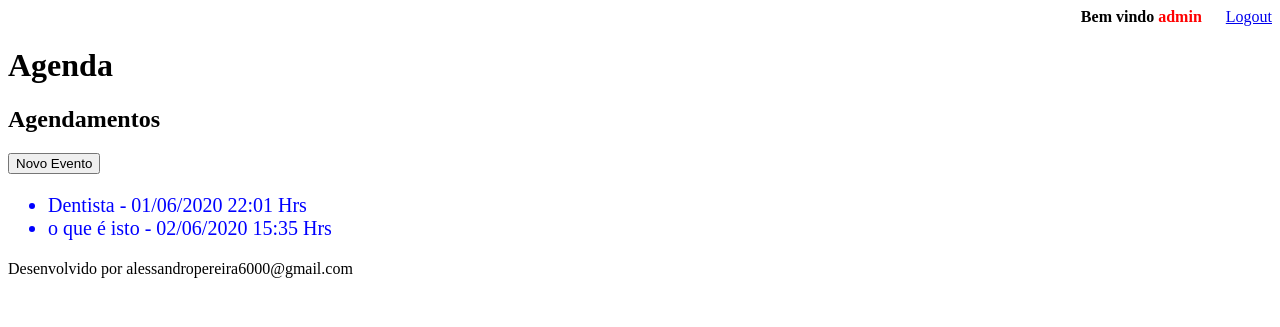
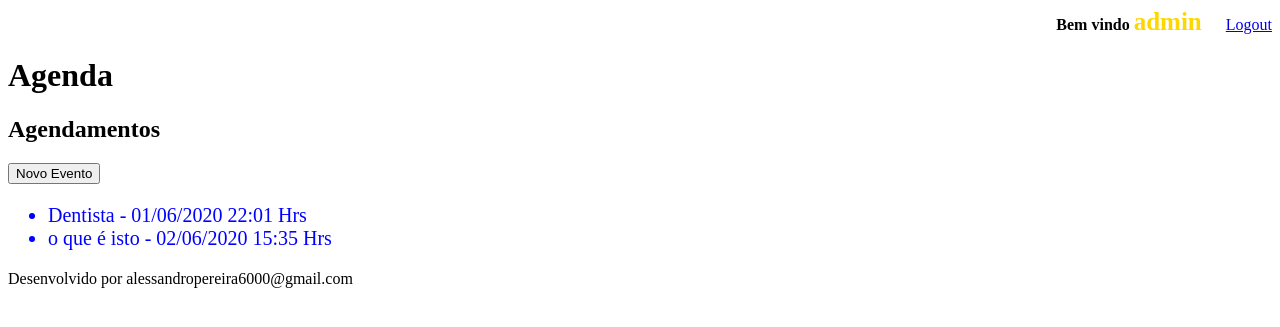
Before and after one commit to alessandrop76/agenda, a Django app: page /agenda/ in a window 1280 px wide. Shown: the top 327 px of the page. Run offline with Django 3.2, Linux system fonts and the light colour scheme; a user stored in the database is signed in; data comes from the database, SQL or seed files in the repository.

Commit message:
alteração da internacionalização para pt-br no settings.py - inclusão do Bem vindo usuário no header

```diff
--- a/agenda/settings.py
+++ b/agenda/settings.py
@@ -104,7 +104,7 @@ AUTH_PASSWORD_VALIDATORS = [
 # Internationalization
 # https://docs.djangoproject.com/en/3.0/topics/i18n/
 
-LANGUAGE_CODE = 'en-us'
+LANGUAGE_CODE = 'pt-br'
 
 TIME_ZONE = 'UTC'
 
--- a/templates/model-header.html
+++ b/templates/model-header.html
@@ -2,7 +2,7 @@
     <meta charset="UTF-8">
     <title>Agenda</title>
     <div align="right">
-        <strong style="margin-right:20px">Bem vindo <label name="usuario" style="color:red">{{ user }}</label></strong>
+        <strong style="margin-right:20px">Bem vindo <label name="usuario" style="color:gold; font-size:25px">{{ user }}</label></strong>
          <a href="/logout">Logout</a>
     </div>
     <h1>Agenda</h1>
```
